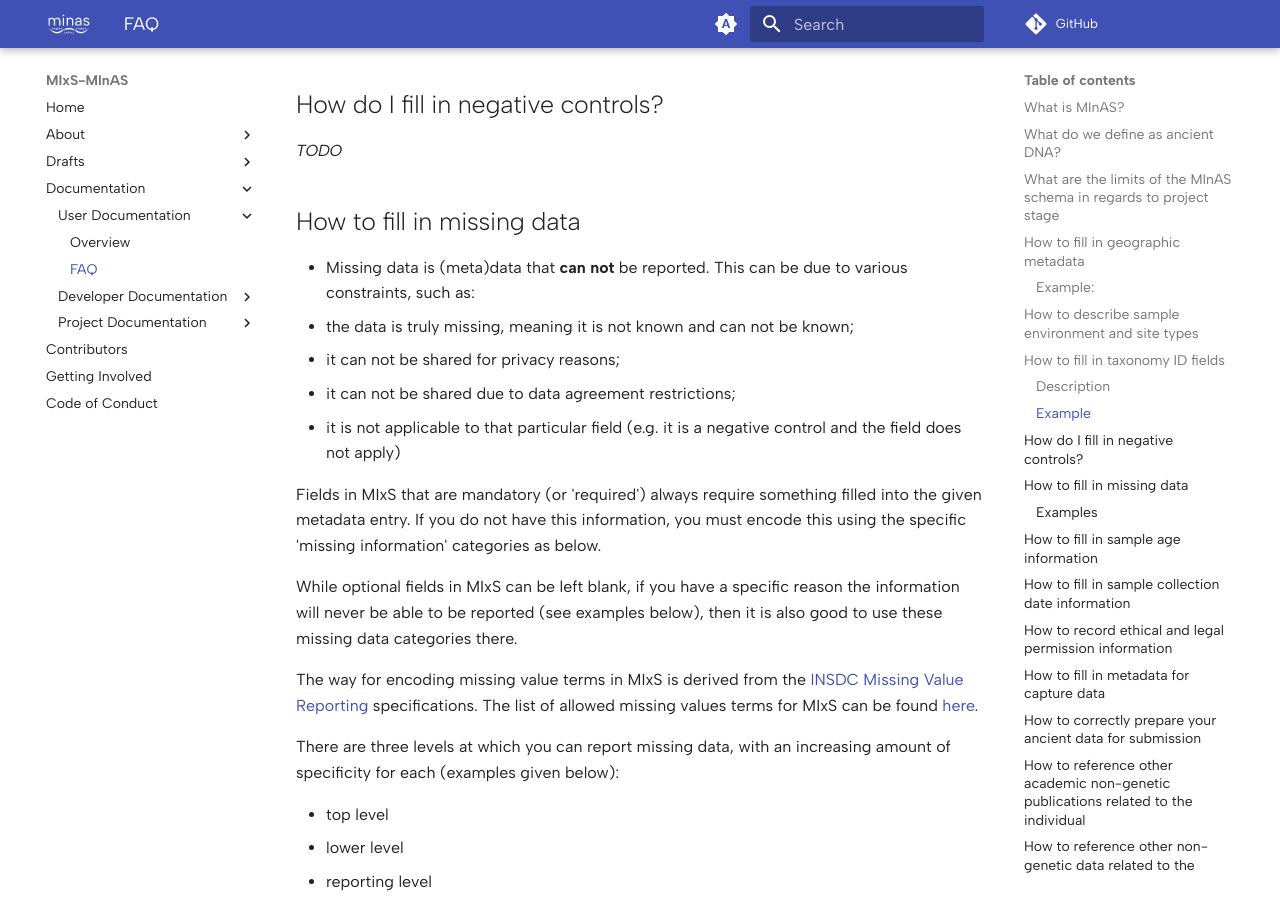
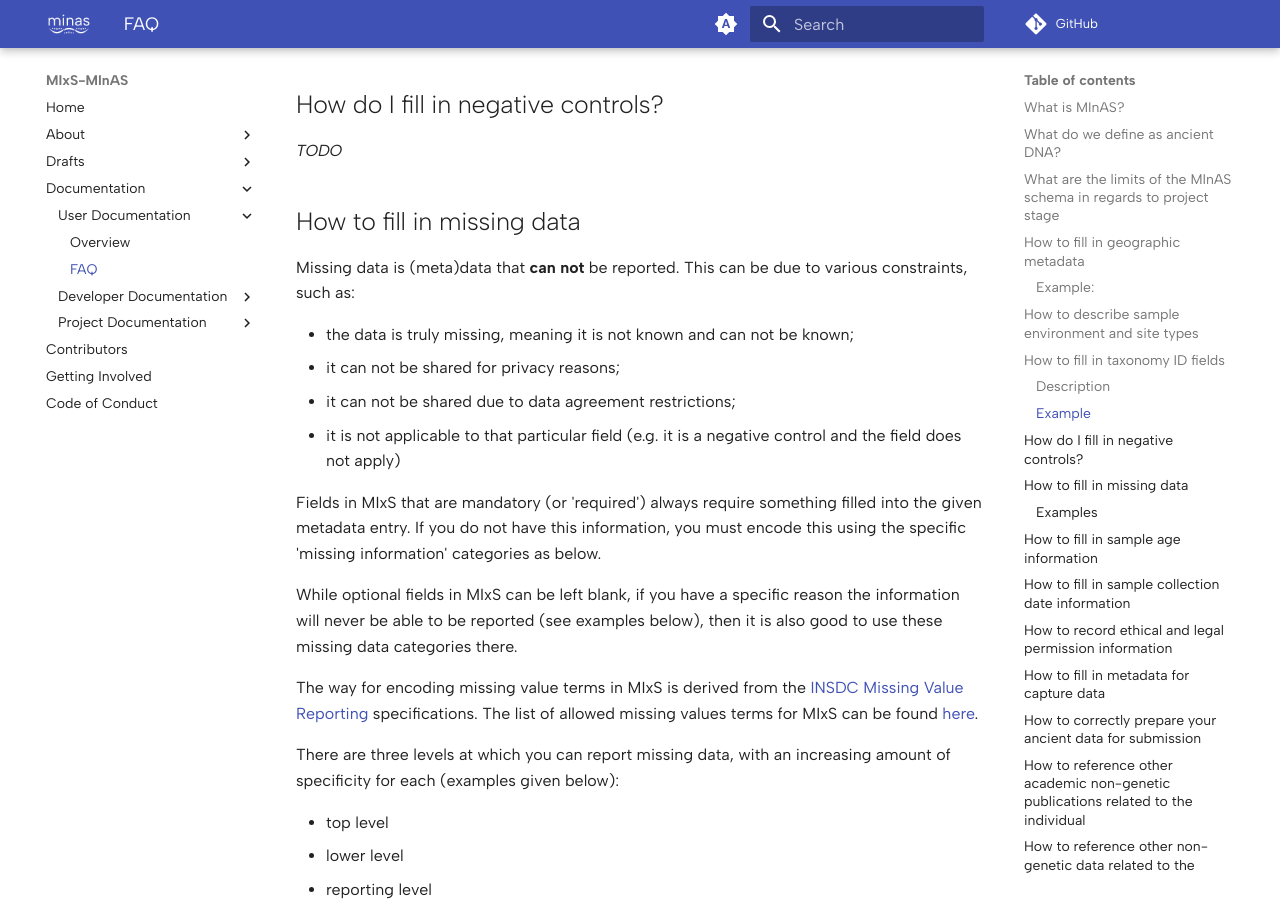
Before and after one commit to MIxS-MInAS/MIxS-MInAS.github.io, an MkDocs documentation site: the page built from docs/documentation/user-documentation/faq.md, in a window 1280 px wide and 900 px high, scrolled down 4980 px. Built offline with MkDocs 1.6.1 and Material for MkDocs 9.7.7, drawn with Linux system fonts in a browser that asks for light colours; comment, search, counter and statistics services are not loaded.

```diff
--- a/docs/documentation/user-documentation/faq.md
+++ b/docs/documentation/user-documentation/faq.md
@@ -146,11 +146,12 @@ _TODO_
 
 ## How to fill in missing data
 
-- Missing data is (meta)data that **can not** be reported. This can be due to various constraints, such as:
-  - the data is truly missing, meaning it is not known and can not be known;
-  - it can not be shared for privacy reasons;
-  - it can not be shared due to data agreement restrictions;
-  - it is not applicable to that particular field (e.g. it is a negative control and the field does not apply)
+Missing data is (meta)data that **can not** be reported. This can be due to various constraints, such as:
+
+- the data is truly missing, meaning it is not known and can not be known;
+- it can not be shared for privacy reasons;
+- it can not be shared due to data agreement restrictions;
+- it is not applicable to that particular field (e.g. it is a negative control and the field does not apply)
 
 Fields in MIxS that are mandatory (or 'required') always require something filled into the given metadata entry.
 If you do not have this information, you must encode this using the specific 'missing information' categories as below.
```
